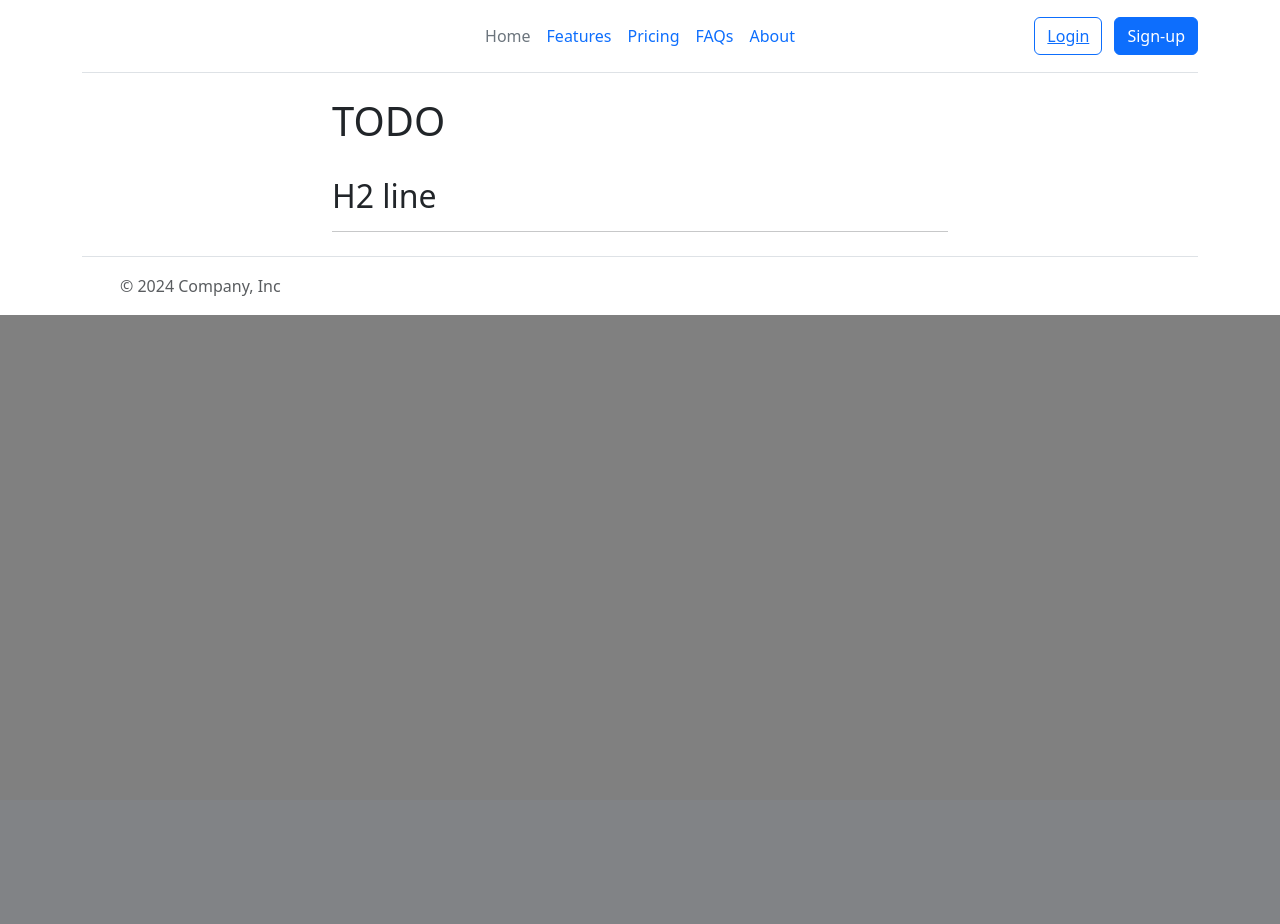
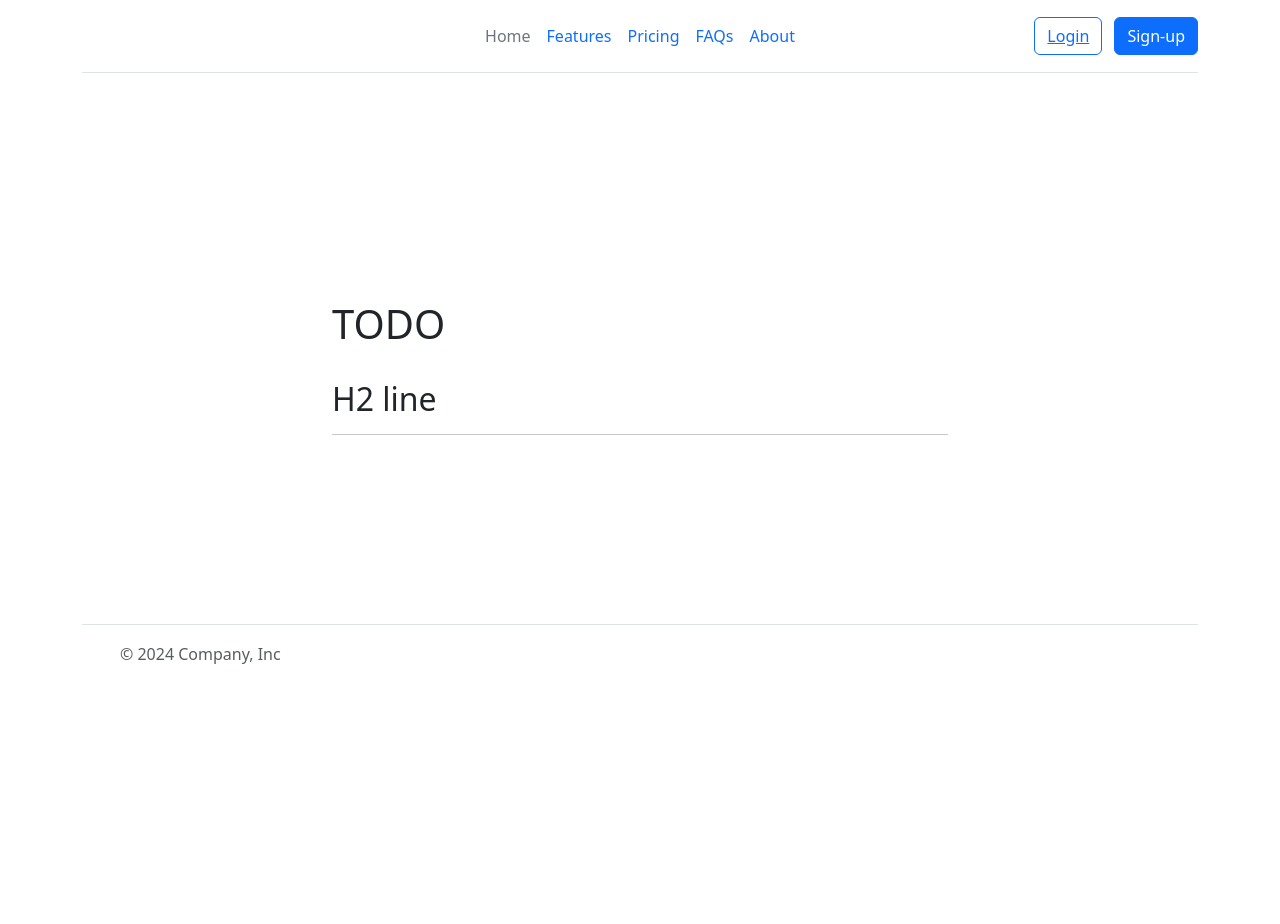
Before and after one commit to medoo0098/todo_mehdi, a Flask app: page / in a window 1280 px wide. Before the commit the page ends 315 px from the top, so only its background shows below. Run offline with Flask 3, Linux system fonts and the light colour scheme; data that the repository does not hold is empty.

Commit message:
container updated

```diff
--- a/static/style.css
+++ b/static/style.css
@@ -5,3 +5,6 @@
 h2{
     color: blue;
 }
+.container{
+    min-height: 300px;
+}
```
